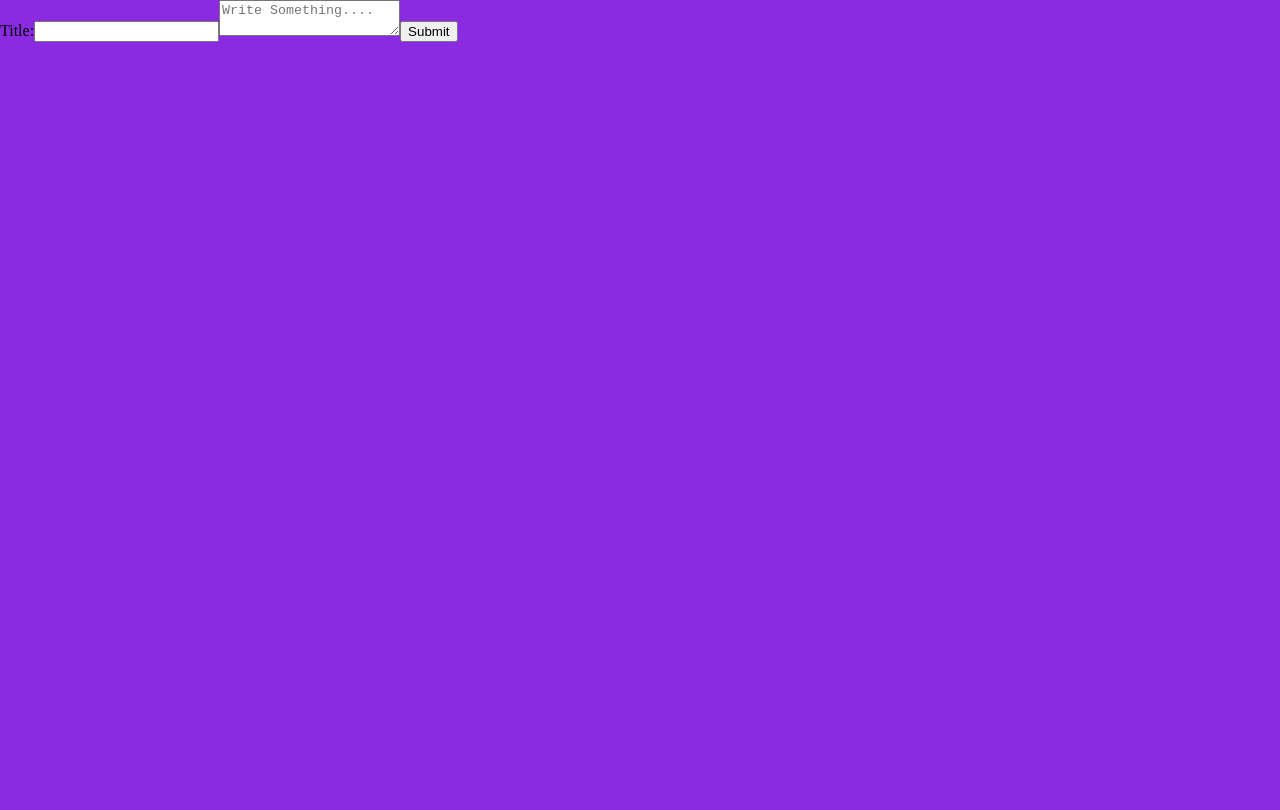
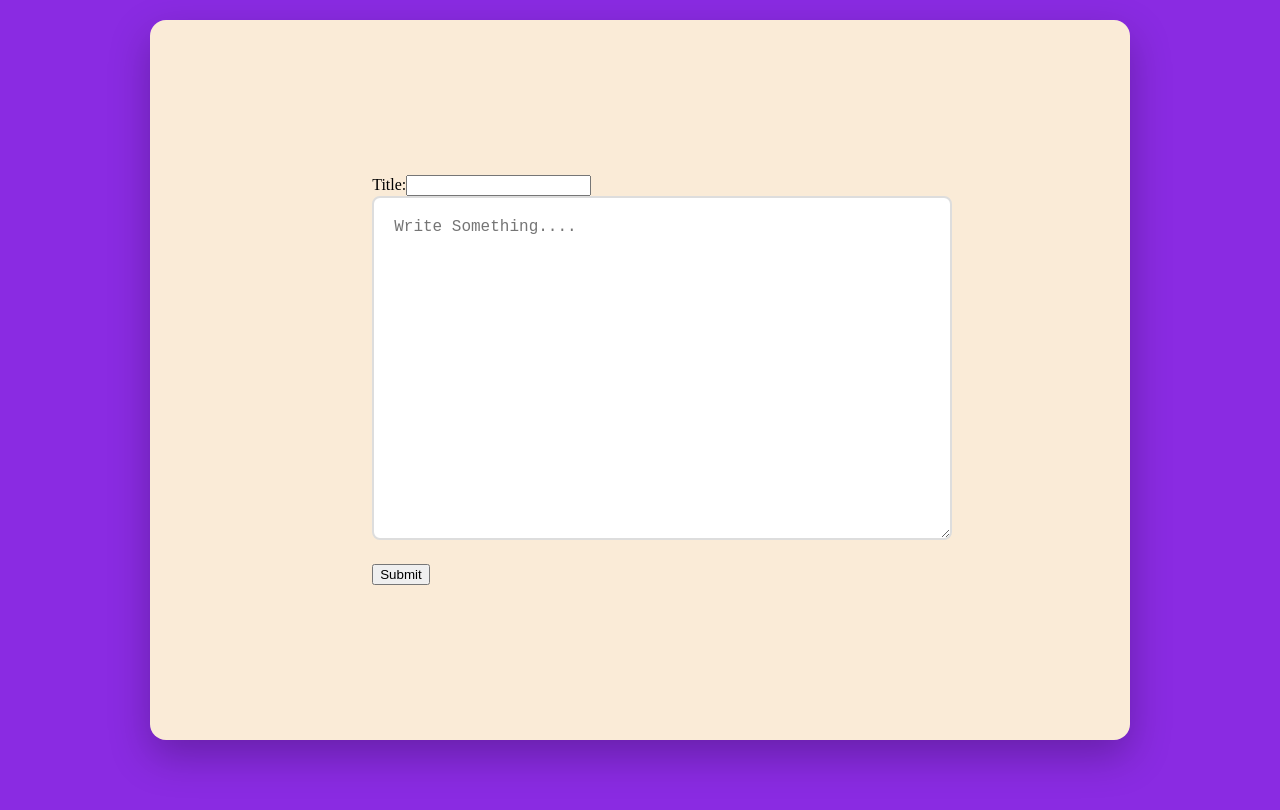
Before and after one commit to Sarthak-Singh2005/BLOG-App, a React (Vite) app in the folder client/: page /blog in a window 1280 px wide. Both pictures are taken after a click on the button "Create". Shown: the top 810 px of the page. Built offline with nearby package versions, Linux system fonts and the light colour scheme; no server answers.

Commit message:
Update App.css

```diff
--- a/client/src/App.css
+++ b/client/src/App.css
@@ -1,20 +1,54 @@
-html, body {
+html,
+body {
   margin: 0;
   padding: 0;
   height: 100%;
-  overflow: hidden; /* 🔥 removes scroll */
+  /* overflow: hidden; */
+  /* 🔥 removes scroll */
   background-color: blueviolet;
 }
-.Login{
+
+.Login {
   color: coral;
   border: 2px solid coral;
   display: inline-flex;
 }
-.Sign{
+
+.button {
+  display: inline-block;
+  padding: 14px 28px;
+  width: auto;
+  min-width: 180px;
+  font-size: 20px;
+  font-weight: 600;
+  text-align: center;
+  background-color: #4caf50;
+  color: #ffffff;
+  border: 2px solid #3e8e41;
+  border-radius: 10px;
+  cursor: pointer;
+  box-shadow: 0 8px 18px rgba(0, 0, 0, 0.18);
+  transition: background-color 0.3s ease, transform 0.2s ease;
+  margin-top: 20px;
+}
+
+.button:hover {
+  background-color: #45a049;
+  transform: translateY(-1px);
+}
+
+.button:focus {
+  outline: 3px solid rgba(76, 175, 80, 0.4);
+  outline-offset: 2px;
+}
+
+
+.Sign {
   color: red;
   border: 2px solid red;
   display: inline-flex;
 }
+
 .container {
   color: chartreuse;
   display: flex;
@@ -22,3 +56,35 @@ color: chartreuse;
   align-items: center;
   height: 100vh;
 }
+
+.box {
+  display: flex;
+  flex-direction: column;
+  align-items: center;
+  justify-content: center;
+  padding: 40px;
+  margin: 20px auto;
+  max-width: 900px;
+  background-color: antiquewhite;
+  min-height: 80vh;
+  color: black;
+  border-radius: 16px;
+  box-shadow: 0 16px 40px rgba(0, 0, 0, 0.25);
+}
+.q{
+  color: black;
+}
+.edit{
+  border: 2px solid black;
+}
+.box textarea {
+  width: 100%;
+  max-width: 600px;
+  min-height: 300px;
+  padding: 20px;
+  font-size: 16px;
+  border: 2px solid #ddd;
+  border-radius: 8px;
+  margin-bottom: 20px;
+  resize: vertical;
+}
```
Lines whose indentation alone changed are shown as unchanged.
